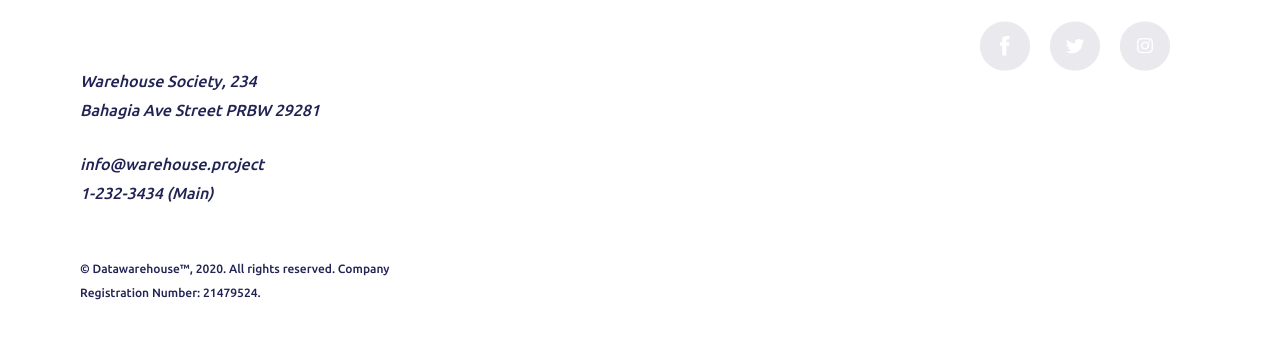
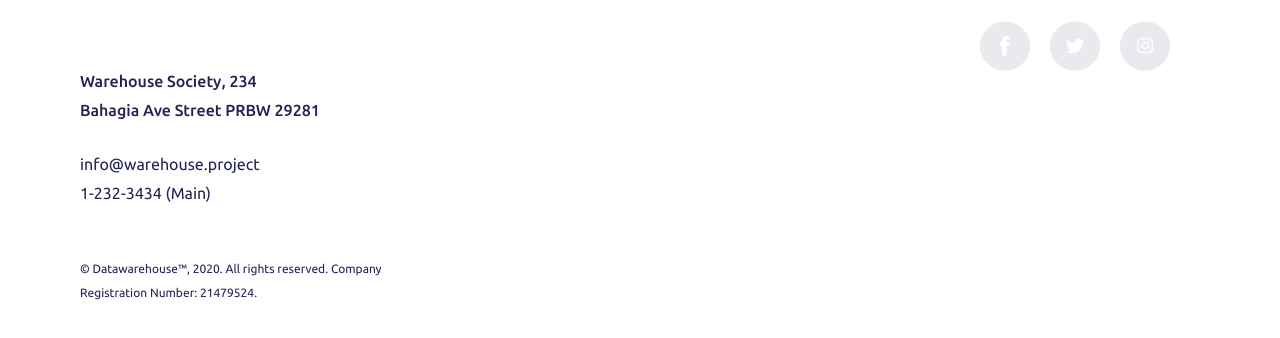
Before and after one commit to usernameLev/module1, a plain HTML site: page index.html in a window 1280 px wide. Shown: the part 3655-3993 px from the top of the page. Drawn offline with Linux system fonts and the light colour scheme.

Commit message:
все таки решил изменить стиль текст в футере, чтобы был не курсивом, а нормальным, как в макете

```diff
--- a/css/footer.css
+++ b/css/footer.css
@@ -36,6 +36,7 @@
 }
 
 .address {
+  font-style   : normal;
   margin-bottom: 50px;
 }
 
@@ -45,9 +46,14 @@
   margin-bottom: 25px;
 }
 
+.address__contacts {
+  font-weight: initial;
+}
+
 .small__copy {
   display    : inline-block;
   font-size  : 12px;
+  font-weight: initial;
   line-height: 200%;
 }
 
```
